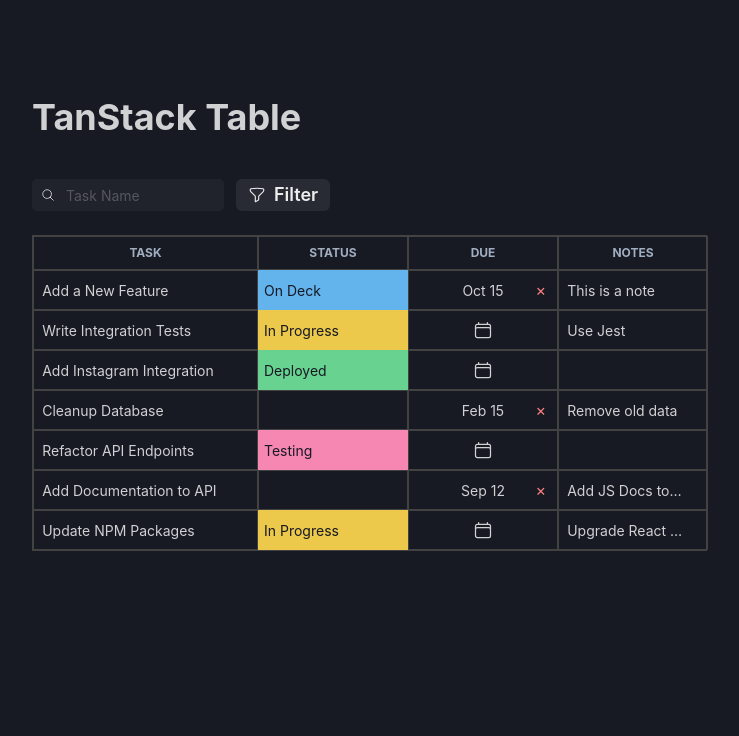
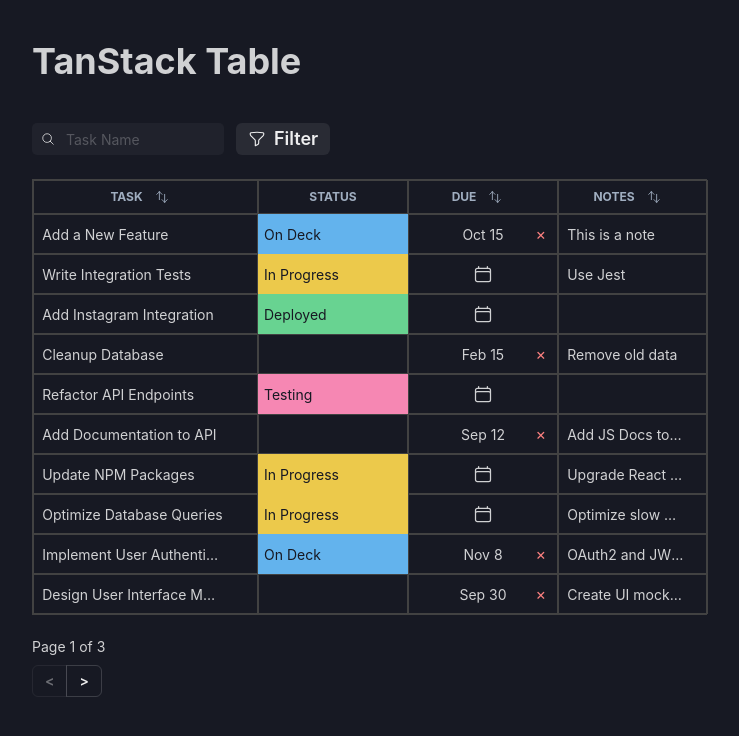
Before and after one commit to exslym/tanstack-table, a React (Vite) app: page / in a window 1280 px wide. Shown: the top 736 px of the page, without its empty margins (132-871 px from the left). Built offline with nearby package versions, Linux system fonts and the light colour scheme.

Commit message:
pagination added

```diff
--- a/src/App.jsx
+++ b/src/App.jsx
@@ -1,13 +1,13 @@
-import { Box, Heading } from "@chakra-ui/react";
-import TaskTable from "./components/TaskTable";
+import { Box, Heading } from '@chakra-ui/react';
+import TaskTable from './components/TaskTable';
 
 function App() {
-  return (
-    <Box maxW={1000} mx="auto" px={6} pt={24} fontSize="sm">
-      <Heading mb={10}>TanStack Table</Heading>
-      <TaskTable />
-    </Box>
-  );
+	return (
+		<Box maxW={1000} mx='auto' px={6} pt={10} fontSize='sm'>
+			<Heading mb={10}>TanStack Table</Heading>
+			<TaskTable />
+		</Box>
+	);
 }
 
 export default App;
--- a/src/components/TaskTable.jsx
+++ b/src/components/TaskTable.jsx
@@ -1,8 +1,10 @@
-import { Box } from '@chakra-ui/react';
+import { Box, Button, ButtonGroup, Icon, Text, useStatStyles } from '@chakra-ui/react';
 import {
 	flexRender,
 	getCoreRowModel,
 	getFilteredRowModel,
+	getPaginationRowModel,
+	getSortedRowModel,
 	useReactTable,
 } from '@tanstack/react-table';
 import { useState } from 'react';
@@ -11,6 +13,7 @@
 import EditableCell from './EditableCell';
 import Filters from './Filters';
 import StatusCell from './StatusCell';
+import SortIcon from './icons/SortIcon';
 
 const columns = [
 	{
@@ -25,6 +28,7 @@
 		accessorKey: 'status',
 		header: 'Status',
 		cell: StatusCell,
+		enableSorting: false,
 		enableColumnFilter: true,
 		filterFn: (row, columnId, filterStatuses) => {
 			if (filterStatuses.length === 0) return true;
@@ -51,9 +55,13 @@
 	const table = useReactTable({
 		data,
 		columns,
-		state: { columnFilters },
+		state: {
+			columnFilters,
+		},
 		getCoreRowModel: getCoreRowModel(),
 		getFilteredRowModel: getFilteredRowModel(),
+		getSortedRowModel: getSortedRowModel(),
+		getPaginationRowModel: getPaginationRowModel(),
 		columnResizeMode: 'onChange',
 		meta: {
 			updateData: (rowIndex, columnId, value) =>
@@ -81,7 +89,22 @@
 					<Box className='tr' key={headerGroup.id}>
 						{headerGroup.headers.map(header => (
 							<Box className='th' w={header.getSize()} key={header.id}>
+								{
+									{
+										asc: `🔺 `,
+										desc: `🔻 `,
+									}[header.column.getIsSorted()]
+								}
 								{header.column.columnDef.header}
+								{header.column.getCanSort() && (
+									<Icon
+										as={SortIcon}
+										mx={3}
+										fontSize={14}
+										onClick={header.column.getToggleSortingHandler()}
+									/>
+								)}
+
 								<Box
 									onMouseDown={header.getResizeHandler()}
 									onTouchStart={header.getResizeHandler()}
@@ -103,6 +126,18 @@
 					</Box>
 				))}
 			</Box>
+			<br />
+			<Text mb={2}>
+				Page {table.getState().pagination.pageIndex + 1} of {table.getPageCount()}
+			</Text>
+			<ButtonGroup size='sm' isAttached variant='outline'>
+				<Button onClick={() => table.previousPage()} isDisabled={!table.getCanPreviousPage()}>
+					{'<'}
+				</Button>
+				<Button onClick={() => table.nextPage()} isDisabled={!table.getCanNextPage()}>
+					{'>'}
+				</Button>
+			</ButtonGroup>
 		</Box>
 	);
 };
--- a/src/data.js
+++ b/src/data.js
@@ -1,60 +1,145 @@
-const STATUS_ON_DECK = { id: 1, name: "On Deck", color: "blue.300" };
+const STATUS_ON_DECK = { id: 1, name: 'On Deck', color: 'blue.300' };
 const STATUS_IN_PROGRESS = {
 	id: 2,
-  name: "In Progress",
-  color: "yellow.400",
+	name: 'In Progress',
+	color: 'yellow.400',
 };
-const STATUS_TESTING = { id: 3, name: "Testing", color: "pink.300" };
-const STATUS_DEPLOYED = { id: 4, name: "Deployed", color: "green.300" };
-export const STATUSES = [
-  STATUS_ON_DECK,
-  STATUS_IN_PROGRESS,
-  STATUS_TESTING,
-  STATUS_DEPLOYED,
-];
+const STATUS_TESTING = { id: 3, name: 'Testing', color: 'pink.300' };
+const STATUS_DEPLOYED = { id: 4, name: 'Deployed', color: 'green.300' };
+export const STATUSES = [STATUS_ON_DECK, STATUS_IN_PROGRESS, STATUS_TESTING, STATUS_DEPLOYED];
 
 const DATA = [
 	{
-    task: "Add a New Feature",
+		task: 'Add a New Feature',
 		status: STATUS_ON_DECK,
-    due: new Date("2023/10/15"),
-    notes: "This is a note",
+		due: new Date('2023/10/15'),
+		notes: 'This is a note',
 	},
 	{
-    task: "Write Integration Tests",
+		task: 'Write Integration Tests',
 		status: STATUS_IN_PROGRESS,
 		due: null,
-    notes: "Use Jest",
+		notes: 'Use Jest',
 	},
 	{
-    task: "Add Instagram Integration",
+		task: 'Add Instagram Integration',
 		status: STATUS_DEPLOYED,
 		due: null,
-    notes: "",
+		notes: '',
 	},
 	{
-    task: "Cleanup Database",
+		task: 'Cleanup Database',
 		status: null,
-    due: new Date("2023/02/15"),
-    notes: "Remove old data",
+		due: new Date('2023/02/15'),
+		notes: 'Remove old data',
 	},
 	{
-    task: "Refactor API Endpoints",
+		task: 'Refactor API Endpoints',
 		status: STATUS_TESTING,
 		due: null,
-    notes: "",
+		notes: '',
 	},
 	{
-    task: "Add Documentation to API",
+		task: 'Add Documentation to API',
 		status: null,
-    due: new Date("2023/09/12"),
-    notes: "Add JS Docs to all endpoints",
+		due: new Date('2023/09/12'),
+		notes: 'Add JS Docs to all endpoints',
 	},
 	{
-    task: "Update NPM Packages",
+		task: 'Update NPM Packages',
 		status: STATUS_IN_PROGRESS,
 		due: null,
-    notes: "Upgrade React & Chakra UI",
+		notes: 'Upgrade React & Chakra UI',
+	},
+	{
+		task: 'Optimize Database Queries',
+		status: STATUS_IN_PROGRESS,
+		due: null,
+		notes: 'Optimize slow queries.',
+	},
+	{
+		task: 'Implement User Authentication',
+		status: STATUS_ON_DECK,
+		due: new Date('2023/11/08'),
+		notes: 'OAuth2 and JWT auth.',
+	},
+	{
+		task: 'Design User Interface Mockups',
+		status: null,
+		due: new Date('2023/09/30'),
+		notes: 'Create UI mockups.',
+	},
+	{
+		task: 'Fix Cross-Browser Compatibility Issues',
+		status: STATUS_IN_PROGRESS,
+		due: null,
+		notes: 'Resolve browser issues.',
+	},
+	{
+		task: 'Perform Security Audit',
+		status: null,
+		due: new Date('2023/10/22'),
+		notes: 'Security audit.',
+	},
+	{
+		task: 'Create User Onboarding Tutorial',
+		status: STATUS_ON_DECK,
+		due: new Date('2023/11/15'),
+		notes: 'User onboarding guide.',
+	},
+	{
+		task: 'Optimize Frontend Performance',
+		status: STATUS_IN_PROGRESS,
+		due: null,
+		notes: 'Improve performance.',
+	},
+	{
+		task: 'Conduct Code Review',
+		status: null,
+		due: new Date('2023/10/05'),
+		notes: 'Code review meeting.',
+	},
+	{
+		task: 'Implement Continuous Integration',
+		status: STATUS_ON_DECK,
+		due: new Date('2023/11/01'),
+		notes: 'Set up CI/CD pipelines.',
+	},
+	{
+		task: 'Migrate to Cloud Hosting',
+		status: STATUS_DEPLOYED,
+		due: null,
+		notes: 'Cloud migration.',
+	},
+	{
+		task: 'Create User Feedback Survey',
+		status: null,
+		due: new Date('2023/09/25'),
+		notes: 'User feedback survey.',
+	},
+	{
+		task: 'Update User Documentation',
+		status: STATUS_TESTING,
+		due: null,
+		notes: 'Revise documentation.',
+	},
+	{
+		task: 'Bug Fixing and QA Testing',
+		status: null,
+		due: new Date('2023/10/10'),
+		notes: 'Fix bugs and QA.',
+	},
+	{
+		task: 'Implement Mobile App Support',
+		status: STATUS_IN_PROGRESS,
+		due: null,
+		notes: 'Add mobile support.',
+	},
+	{
+		task: 'Refine User Permission System',
+		status: null,
+		due: new Date('2023/09/18'),
+		notes: 'Enhance permissions.',
 	},
 ];
 
```
Lines whose indentation alone changed are shown as unchanged.
